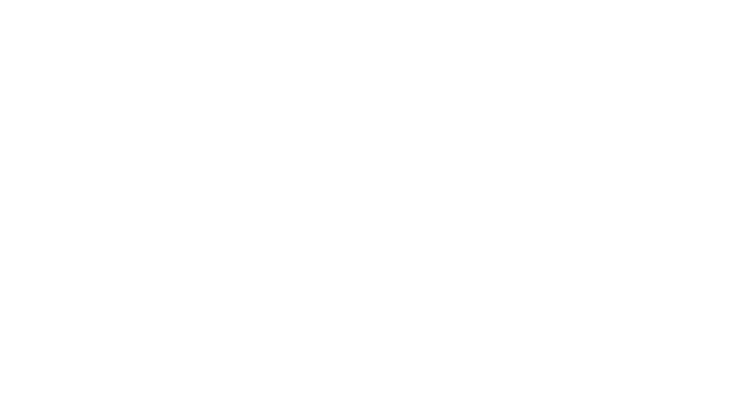
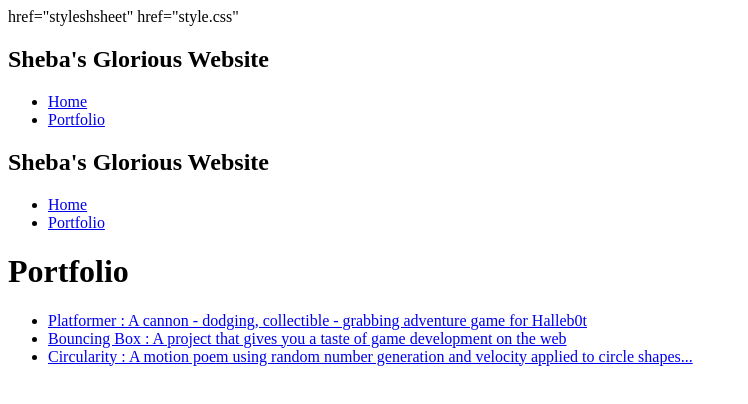
Before and after one commit to PhatNguyen7/phatnguyen7.github.io, a plain HTML site: page portfolio.html in a window 1280 px wide. Shown: the whole page, without its empty margins (0-748 px from the left). Drawn offline with Linux system fonts and the light colour scheme.

Commit message:
add index.html and css files

```diff
--- a/index.html
+++ b/index.html
@@ -0,0 +1,51 @@
+<!DOCTYPE HTML>
+<html>
+    <head>
+<title>Phat Website</title>
+<link rel="stylesheet"
+ href="style.css">
+    </head>
+    "<!--All content go here-->"
+    <body>
+        <div id="all-contents">
+
+            <nav>
+        <h1>The Tree Game</h1>
+        <ul id="nav-ul">
+            <li class="nav-li">
+                <a href="index.html"> Home </a>
+            </li>
+            <li class="nav-li">
+                <a href="portfolio.html"> Portfolio </a>
+            </li>
+
+
+        </ul>
+        </nav>
+          <main>
+            '<!---sidebar section-->'
+            <div class="sidebar">
+            <img class="sidebar-img" src="https://encrypted-tbn2.gstatic.com/images?q=tbn:ANd9GcSfWeCcGI8PiP-bf3YXdJk_6cguDsL9TqyacvuktJLf5pFqtzr4">
+
+
+
+            </div>
+            '<!--content section-->'
+            <div class="content">
+                 <h2>Phat</h2>
+                 <p>John Ehret</p>
+                 '<!--Interest section-->'
+                 <div id="interests">
+                    <h3>Interests</h3>
+
+                    <ul>
+                        <li>food</li>
+                        <li>game</li>
+                        <li>band</li>
+                    </ul>
+                 </div>
+            </div>
+          </main>
+      </div>
+    </body>
+</html>
--- a/portfolio.html
+++ b/portfolio.html
@@ -0,0 +1,49 @@
+<!DOCTYPE HTML>
+<html>
+    <head>
+      <title>The Tree Game</title>
+      <link> href="styleshsheet" href="style.css"
+    </head>
+
+    <body>
+      <div id="all-contents">
+        <nav>
+          <h1>Sheba's Glorious Website</h1>
+          <ul id="nav-ul">
+             <li class="nav-li">
+             <a class="nav-a" href="index.html">Home</a>
+           </li>
+           <li class="nav-li">
+             <a class="nav-a" href="portfolio.html">Portfolio</a>
+           </li>
+       </ul>
+   </nav>
+      </div>
+    </body>
+</html>
+<head>
+    <title>Game</title>
+</head>
+<div id="all-contents">
+    <nav>
+        <h1>Sheba's Glorious Website</h1>
+        <ul id="nav-ul">
+           <li class="nav-li">
+           <a class="nav-a" href="index.html">Home</a>
+         </li>
+         <li class="nav-li">
+           <a class="nav-a" href="portfolio.html">Portfolio</a>
+         </li>
+     </ul>
+ </nav>
+ <main>
+  <div class="content">
+      <h1>Portfolio</h1>
+      <ul id="portfolio">
+        <li><a href="projects/platformer/">Platformer : A cannon - dodging, collectible - grabbing adventure game for Halleb0t</a></li>
+        <li><a href="projects/bouncing-box/">Bouncing Box : A project that gives you a taste of game development on the web </a></li>
+        <li><a href="projects/circularity/">Circularity : A motion poem using random number generation and velocity applied to circle shapes...</a></li>
+      </ul>
+  </div>
+</main>
+</div>
--- a/projects/platformer/platformer.css
+++ b/projects/platformer/platformer.css
@@ -3,9 +3,11 @@ body {
 }
 
 canvas {
-  background-color: lightgray;
+  background-color: rgb(71, 66, 66);
 }
 
 img {
   display: none;
+
 }
+createPlateform(500, 300, 200, 20);
--- a/style.css
+++ b/style.css
@@ -0,0 +1,136 @@
+body {
+    background: rgb(210, 234, 99);
+    color: rgb(45, 45, 45);
+    padding: 10px;
+    font-family: arial;
+}
+#all-contents {
+  max-width: 800px;
+    margin: auto;
+}
+
+/* navigation menu */
+nav {
+    background: rgb(28, 230, 17);
+   margin: 0 auto;
+    display: flex;
+    padding: 10px;
+    margin-bottom: 20px;
+}
+h1 {
+    display: flex;
+    align-items: center;
+    color: rgb(158, 47, 47);
+    flex: 1;
+    margin: 0;
+}
+#nav-ul {
+    list-style-image: none;
+}
+.nav-li {
+    display: inline-block;
+    padding: 0 10px;
+}
+a {
+    text-decoration: none;
+    color: #248a97;
+}
+
+/* main container area beneath menu */
+main {
+    background: rgb(219, 167, 26);
+    display: flex;
+    border-radius: 30px;
+}
+.sidebar {
+    margin-right: 25px;
+    padding: 10px;
+}
+.sidebar-img {
+    width: 200px;
+}
+.content {
+    flex: 1;
+    padding: 15px;
+}
+
+/* portfolio styles */
+#interests {
+    border: 4px silver ridge;
+    padding: 8px;
+}
+h2, h3 {
+    margin: 0px;
+}
+<div id="all-contents">
+    <div class="sidebar"></div>
+ </div>
+ <body>
+    <!-- All content goes here -->
+    <div>
+        ...
+    </div>
+ </body>
+ #all-contents {
+    max-width: 800px;
+    margin: auto;
+ }
+ <body>
+    <!-- All content goes here -->
+    <div id="all-contents">
+        ...
+    </div>
+ </body>
+ <ul>
+    <li>
+      <a href="index.html"> Home </a>
+    </li>
+    <li>
+      <a href="portfolio.html"> Portfolio </a>
+  </li>
+</ul>
+<ul>
+   <!-- Sidebar section -->
+<div>
+<img>
+</div>
+<!-- Content section -->
+<div>
+<h2> ... </h2>
+<p> ... </p>
+<!-- Interests section -->
+<div>
+    ...
+</div>
+</div>
+nav {
+background: rgb(239, 80, 41);
+margin: 0 auto;
+display: flex;
+padding: 10px;
+}
+        /* portfolio styles */
+        .content h1 {
+            color: black;
+        }
+
+        #portfolio {
+            list-style-type: none;
+            padding-left: 0;
+        }
+
+        #portfolio li {
+            background: #dc1616;
+            padding: 10px;
+            border-radius: 10px;
+            margin-bottom: 10px;
+        }
+
+        #portfolio li:hover {
+            background: hsl(0, 92%, 50%);
+        }
+
+        #portfolio a {
+            text-decoration: none;
+            color: #a14040;
+        }
```
Also changed, not shown: project-instructions/platformer.md (+0 -10 lines), projects/platformer/platformer.js (+18 -10 lines).
